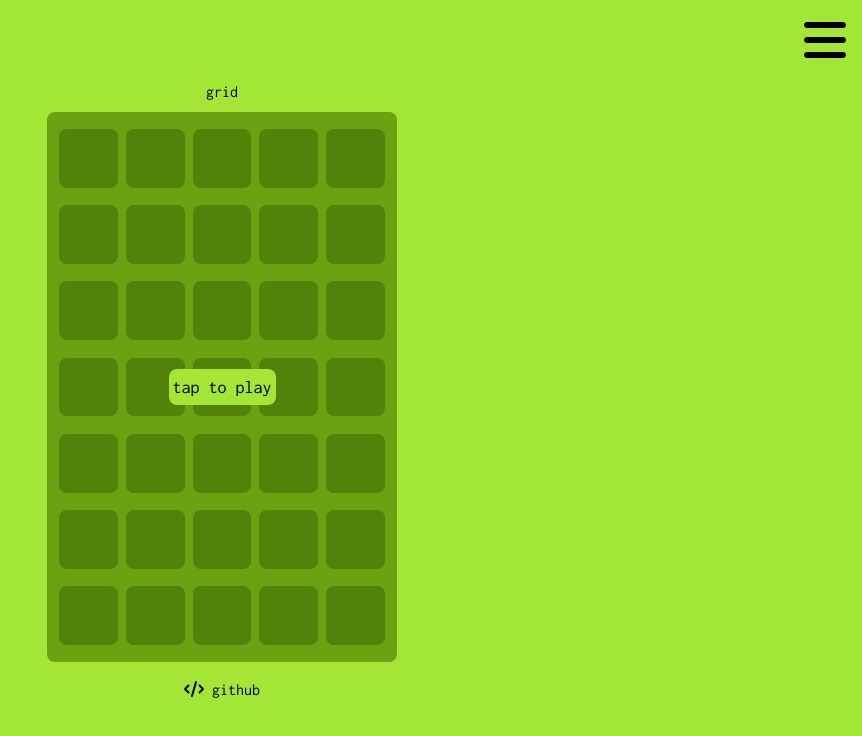
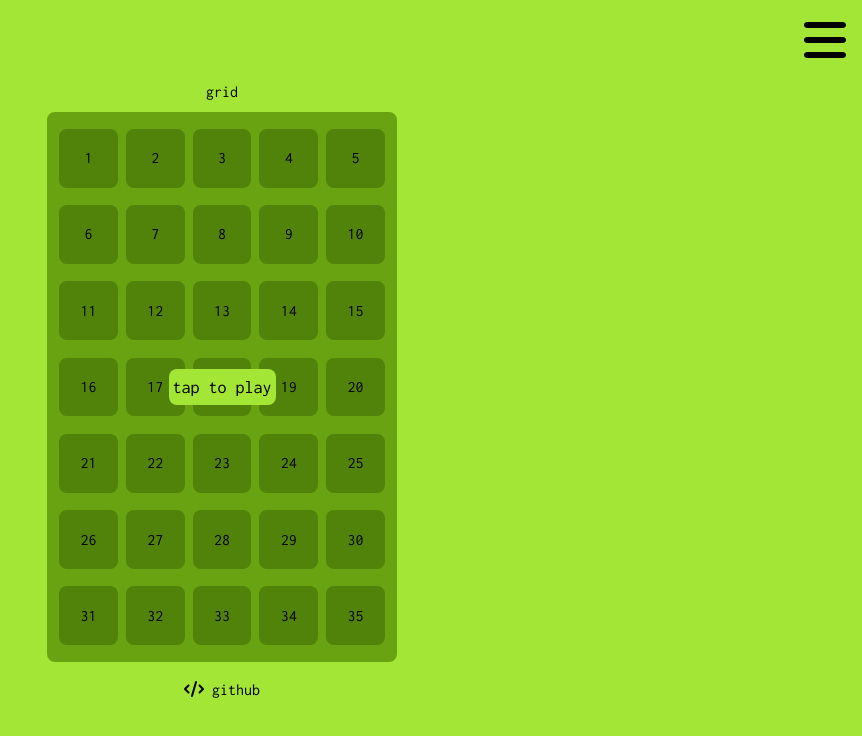
Before and after one commit to trevorwrightdev/memmory-chimp, a Next.js app: page / in a window 1280 px wide. Shown: the top 736 px of the page, without its empty margins (418-1280 px from the left). Built offline with nearby package versions, Linux system fonts and the light colour scheme.

Commit message:
added new logic for grid items

```diff
--- a/components/GridGame.tsx
+++ b/components/GridGame.tsx
@@ -1,12 +1,12 @@
 import { useState } from 'react'
 import { motion } from 'framer-motion'
 
-interface GridProps {
-  number?: number,
-  active?: boolean,
+interface Square {
+  number: string,
+  active: boolean,
 }
 
-const GridItem = (props: GridProps): JSX.Element => {
+const GridItem = (props: Square): JSX.Element => {
   return (
     <div className='grid place-items-center cursor-pointer bg-lime-600 w-full aspect-square rounded-lg'>
       {props.number}
@@ -19,27 +19,39 @@ const GridGame = (): JSX.Element => {
   const [fadeMenu, setFadeMenu] = useState<boolean>(false)
   const [removeMenu, setRemoveMenu] = useState<boolean>(false)
 
-  const getGridItems = (): JSX.Element[] => {
-    const items: JSX.Element[] = []
+  // Grid item data
+  const getGridItems = (): Square[] => {
+    const items: Square[] = []
     for (let i = 0; i < 35; i++) {
-      items.push(<GridItem key={i}/>)
+      const squareItem: Square = {
+        number: (i + 1).toString(),
+        active: true,
+      }
+
+      items.push(squareItem)
     }
     return items
   }
+  const [gridItems, setGridItems] = useState<Square[]>(getGridItems())
 
   const startGame = (): void => {
-    console.log('running!')
     setFadeMenu(true)
 
     setTimeout(() => {
       setRemoveMenu(true)
+
+      // wait for duration of fade animation
     }, 500)
   }
 
   return (
     <div className='w-[350px] h-[550px] bg-lime-500 rounded-lg relative'>
       <div className='place-items-center w-full h-full p-3 gap-2 grid grid-cols-5 grid-rows-7 absolute'>
-        {getGridItems()}
+        {gridItems.map((item, idx) => {
+          return (
+            <GridItem key={idx} number={item.number} active={item.active}/>
+          )
+        })}
       </div>
       {!removeMenu && <motion.div animate={fadeMenu && { opacity: 0 }} transition={{duration: 0.5}} className='grid place-items-center w-full h-full bg-black/20 absolute rounded-lg'>
         <div onClick={!fadeMenu ? startGame : undefined} className='cursor-pointer text-lg bg-lime-400 p-1 rounded-lg'>tap to play</div>
```
